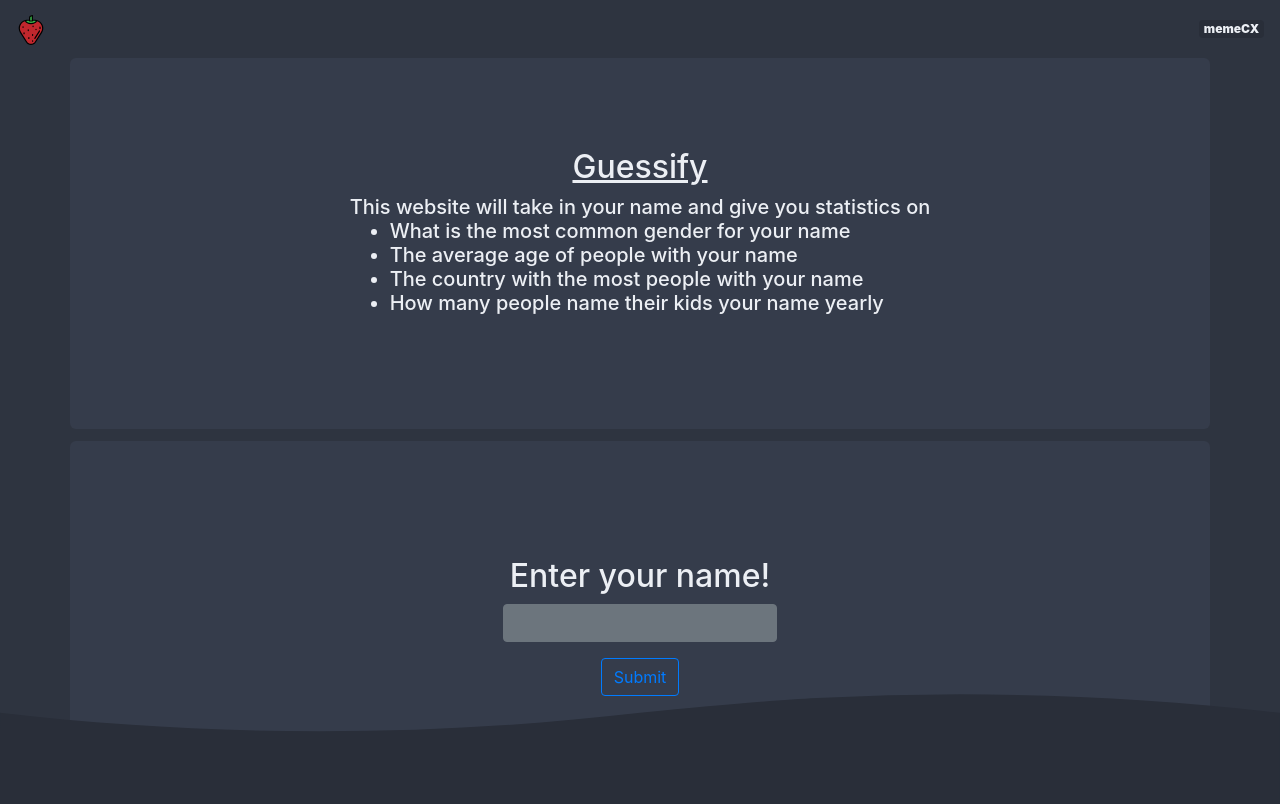
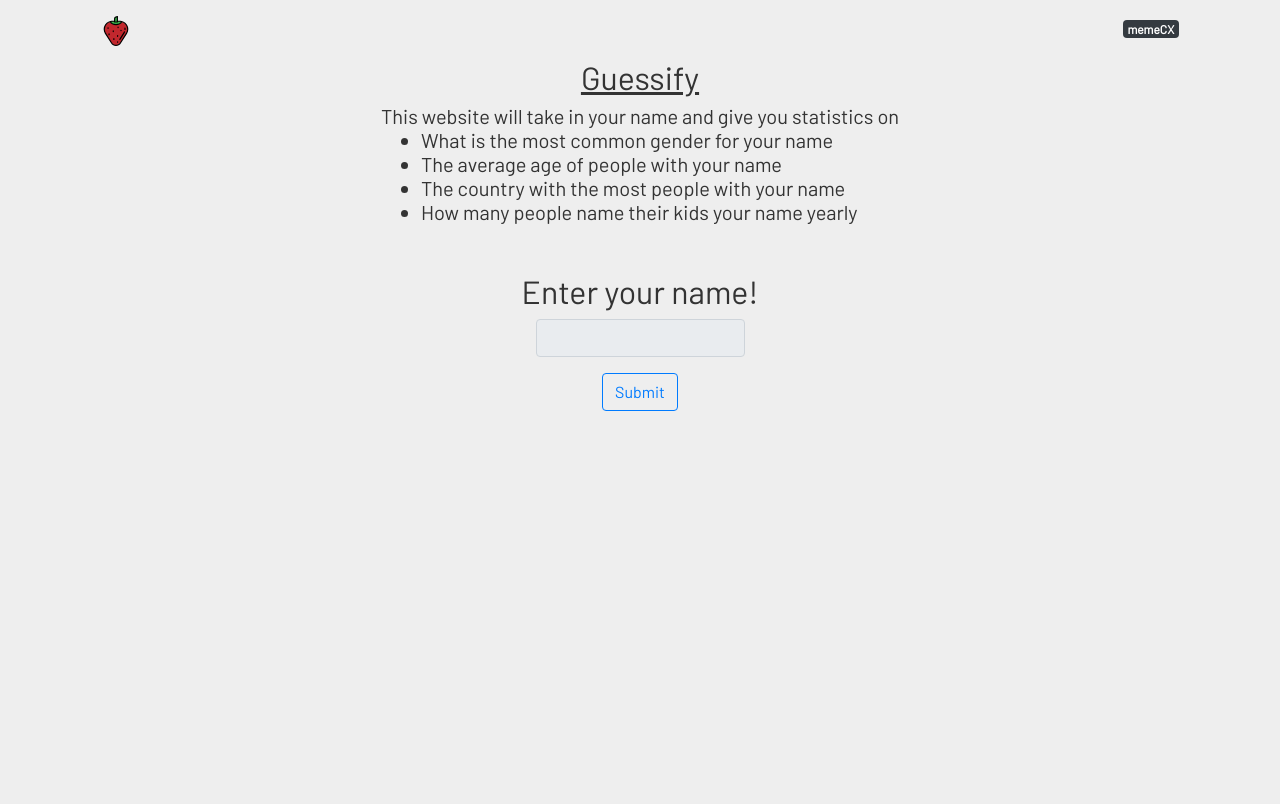
Before and after one commit to devin-kormos/guessify, a plain HTML site: page index.html in a window 1280 px wide. Shown: the top 804 px of the page. Drawn offline with nearby package versions, Linux system fonts and the light colour scheme.

Commit message:
styling fixed

```diff
--- a/css/stuffs.css
+++ b/css/stuffs.css
@@ -1,16 +1,24 @@
+@import url("https://fonts.googleapis.com/css?family=Barlow:400&display=swap");
+
 html {
     scroll-behavior: smooth;
 }
 
 * {
-    box-sizing: border-box;
+  box-sizing: border-box;
+}
+*::before, *::after {
+  box-sizing: border-box;
 }
 
 body {
-    color: rgb(236, 239, 244);
-    background-color: rgb(59, 66, 82);
+  font-family: "Barlow", sans-serif;
+}
+
+body {
+    color: #333;
+    background-color: #eee;
     overflow: hidden;
-    /* margin-top: 58px; */
 }
 
 .none {
@@ -73,13 +81,7 @@ body {
 }
 
 .navbar {
-    background-color: rgb(46, 52, 64);
     height: 58px;
-}
-
-.badge-dark {
-    background-color: rgb(41, 46, 57);
-    color: rgb(236, 239, 244);
 }
 
 .divider {
@@ -97,14 +99,12 @@ body {
 }
 
 .container-fluid {
-    padding: 0;
     position: relative;
 }
 
 .oop {
-    background-color: rgb(46, 52, 64);
     padding-top: 58px;
-    height: 100vh;
+    height: 98vh;
 }
 
 .backToTop {
@@ -112,10 +112,7 @@ body {
 }
 
 .oop-2 {
-    background-color: rgba(59, 66, 82, .6);
     border-radius: 6px;
-    padding: 3rem 2rem;
-    margin-bottom: 12px;
 }
 
 .oop-2 ul {
@@ -123,7 +120,7 @@ body {
 }
 
 .oop .oop-2 {
-    height: 50%;
+    /* height: 50%; */
     display: flex;
     align-items: center;
     justify-content: center;
@@ -131,21 +128,12 @@ body {
 }
 
 .oop-divider {
-    fill: rgb(41, 46, 57);
+    fill: rgb(248, 249, 251);
     transition: fill 400ms ease-in-out 0s;
-}
-
-.iie {
-    background-color: rgb(41, 46, 57);
-    padding-top: 40px;
 }
 
 .iie-2 {
     height: calc(100vh - 15vh);
-}
-
-.iie-3 {
-    padding-top: .5rem;
 }
 
 .iie .container > div >  div {
@@ -157,12 +145,12 @@ body {
 }
 
 .end {
-    background-color: rgb(59, 66, 82);
+    background-color: rgb(248, 249, 251);
     height: 6vh;
 }
 
 .footer3 {
-    fill: rgb(59, 66, 82);
+    fill: rgb(248, 249, 251);
 }
 
 .haha {
--- a/index.html
+++ b/index.html
@@ -10,23 +10,26 @@
 </head>
 <body>
 <div id="content">
-    <nav class="navbar fixed-top">
-        <a class="navbar-brand" href="#">
-            <img src="req/strawberry.svg" width="30" height="30" alt="Strawberry"></a><a href="http://www.meme.cx" target="_blank" class="badge badge-dark"><b>memeCX</b></a>
+    <nav class="container fixed-top">
+        <div class="navbar">
+            <a class="navbar-brand" href="#">
+                <img src="req/strawberry.svg" width="30" height="30" alt="Strawberry"></a><a href="http://www.meme.cx"
+                target="_blank" class="badge badge-dark"><b>memeCX</b></a>
+        </div>
     </nav>
-    <section class="container-fluid oop pt-6" id="top">
+    <section class="container oop pt-6" id="top">
         <div class="container text-center oop-2">
             <h2><u>Guessify</u></h2>
             <h5>This website will take in your name and give you statistics on<ul><li>What is the most common gender for your name</li><li>The average age of people with your name</li> <li>The country with the most people with your name</li><li>How many people name their kids your name yearly</li></ul></h5>
         </div>
-        <div class="container text-center oop-2">
+        <div class="container text-center py-4 px-3 mb-1 oop-2">
             <h2>Enter your name!</h2>
-            <input type="text" class="btn btn-secondary" id="text1" required></input>
+            <input type="text" class="btn btn-light input-group-text" id="text1" required></input>
             <div><input type="button" class="btn btn-outline-primary mt-3" id="button1" value="Submit" onclick="addName();hideThing();"></input></div>
         </div>
-        <svg class="oop-divider divider" viewBox="0 0 1440 120" xmlns="http://www.w3.org/2000/svg"><path d="M1440 21.21V120H0V21.21C120 35.07 240 42 360 42s240-6.93 360-20.79c88.328-8.794 154.574-14.333 198.738-16.618A3120.562 3120.562 0 0 1 1080 .42c120 0 240 6.93 360 20.79z"></path></svg>
+        <!-- <svg class="oop-divider divider" viewBox="0 0 1440 120" xmlns="http://www.w3.org/2000/svg"><path d="M1440 21.21V120H0V21.21C120 35.07 240 42 360 42s240-6.93 360-20.79c88.328-8.794 154.574-14.333 198.738-16.618A3120.562 3120.562 0 0 1 1080 .42c120 0 240 6.93 360 20.79z"></path></svg> -->
     </section>
-    <section class="container-fluid iie" id="bottom">
+    <section class="container-fluid pt-4 iie" id="bottom">
         <div class="container text-center iie-2">
             <div class="container" id="iie">
                 <div class="pt-2">Name: <span class="name"></span></div>
@@ -37,7 +40,7 @@
 
             </div>
             <div class="backToTop">
-                <input type="button" class="btn btn-outline-light mt-3" id="toTop" value="Return To Top" onclick="toTop();delayReload()"></input>
+                <input type="button" class="btn btn-outline-dark mt-3" id="toTop" value="Return To Top" onclick="toTop();delayReload()"></input>
             </div>
             <div class="container text-center oop-2">
                 <h2><u>What's to come?</u></h2>
```
